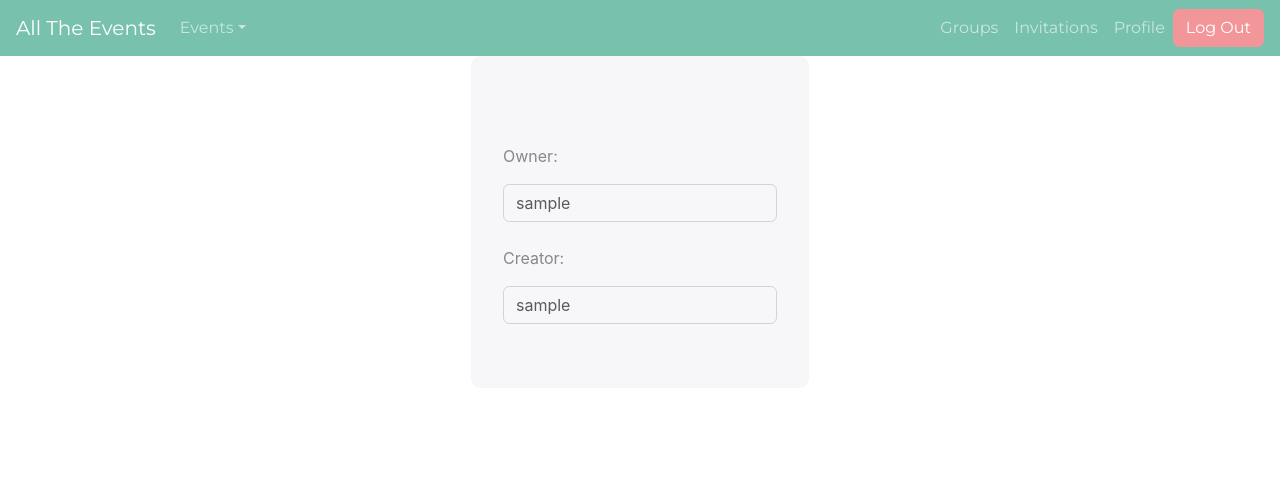
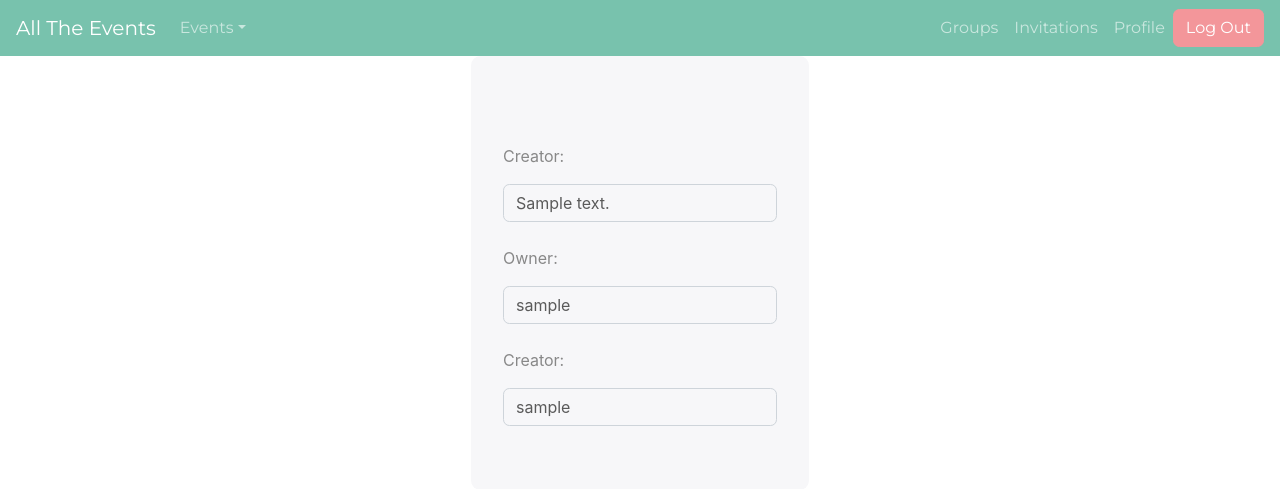
Before and after one commit to cmdevoto/event-planner, a Flask app: template eventPlannerApp/templates/events/editEvent.html in a window 1280 px wide. Shown: the top 489 px of the page. Run offline with Flask 2, Linux system fonts and the light colour scheme; the template is opened without the code that fills it: values that come from a table or form of the project are taken from there, most other values are stand-ins (such as "Sample title", 1, 10 or a date in 2020).

Commit message:
added description

```diff
--- a/eventPlannerApp/templates/events/editEvent.html
+++ b/eventPlannerApp/templates/events/editEvent.html
@@ -4,6 +4,10 @@
   <div class="jumbotron">
     <form method="POST">
       {{ form.csrf_token }}
+      <fieldset>
+        <label class="form-lavel mt-4" for="descriptionInput"> {{- form.creatorUsername.label -}}: </label>
+        {{ form.description(class="form-control", id="descriptionInput", value=data['event']['description'], readonly=true) }}
+      </fieldset>
       <fieldset>
         <label class="form-lavel mt-4" for="ownerInput"> {{- form.ownerUsername.label -}}: </label>
         {{ form.ownerUsername(class="form-control", id="ownerInput", value=data['event']['ownerUsername'], readonly=true) }}
--- a/eventPlannerApp/templates/pageBase.html
+++ b/eventPlannerApp/templates/pageBase.html
@@ -52,6 +52,7 @@
       </div>
     </nav>
     <div class="row justify-content-center">
+      <br/>
       {% block pageContent %}{% endblock %}
     </div>
     <script src="https://cdn.jsdelivr.net/npm/bootstrap@5.0.0-beta3/dist/js/bootstrap.bundle.min.js" integrity="sha384-JEW9xMcG8R+pH31jmWH6WWP0WintQrMb4s7ZOdauHnUtxwoG2vI5DkLtS3qm9Ekf" crossorigin="anonymous"></script>
--- a/eventPlannerApp/templates/pageBaseAuth.html
+++ b/eventPlannerApp/templates/pageBaseAuth.html
@@ -50,6 +50,7 @@
       </div>
     </nav>
     <div class="row justify-content-center">
+      <br/>
       {% block pageContent %}{% endblock %}
     </div>
     <script src="https://cdn.jsdelivr.net/npm/bootstrap@5.0.0-beta3/dist/js/bootstrap.bundle.min.js" integrity="sha384-JEW9xMcG8R+pH31jmWH6WWP0WintQrMb4s7ZOdauHnUtxwoG2vI5DkLtS3qm9Ekf" crossorigin="anonymous"></script>
```
